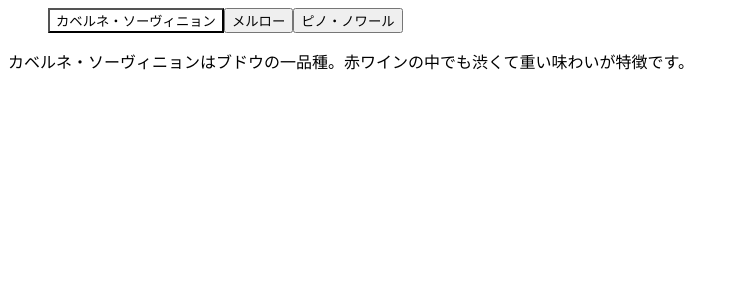
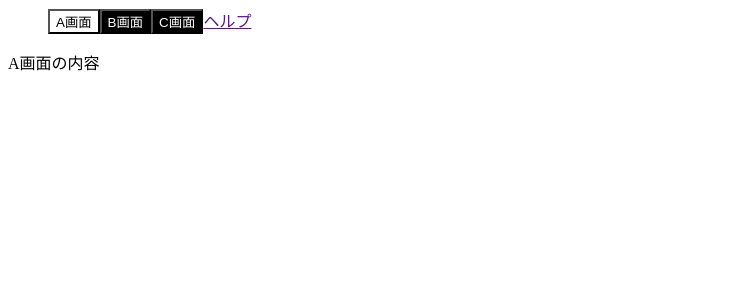
Before and after one commit to ngotokodawari/NativeTab, a React (Create React App) app: page / in a window 1280 px wide. Shown: the top 300 px of the page, without its empty margins (0-738 px from the left). Built offline with nearby package versions, Linux system fonts and the light colour scheme.

Commit message:
非活性タブの色を変更

```diff
--- a/App.tsx
+++ b/App.tsx
@@ -2,12 +2,10 @@ import * as React from 'react';
 import { useState, useCallback } from 'react';
 import './style.css';
 
-
+// 参考URL　https://ics.media/entry/17109/
 export default function App(props) {
   // クリックしたタブのIDを保持する
-  const [state, setState] = useState({
-    tab: 'panel1',
-  });
+  const [state, setState] = useState({ tab: 'panel1' }); // デフォルト値
   // クリックしたときのイベントハンドラーです。
   const handleClick = (event) => {
     // イベント発生源の要素を取得
@@ -22,17 +20,15 @@ export default function App(props) {
     });
   };
   return (
-
     <div>
       <ul role="tablist">
-
         <button
           role="tab"
           aria-controls="panel1"
           aria-selected={state.tab === 'panel1'}
           onClick={handleClick}
         >
-            カベルネ・ソーヴィニョン
+          A画面
         </button>
 
         <button
@@ -41,7 +37,7 @@ export default function App(props) {
           aria-selected={state.tab === 'panel2'}
           onClick={handleClick}
         >
-            メルロー
+          B画面
         </button>
 
         <button
@@ -50,18 +46,18 @@ export default function App(props) {
           aria-selected={state.tab === 'panel3'}
           onClick={handleClick}
         >
-            ピノ・ノワール
+          C画面
         </button>
-
+        <a href="">ヘルプ</a>
       </ul>
       <div role="tabpanel" id="panel1" aria-hidden={state.tab !== 'panel1'}>
-        カベルネ・ソーヴィニョンはブドウの一品種。赤ワインの中でも渋くて重い味わいが特徴です。
+        A画面の内容
       </div>
       <div role="tabpanel" id="panel2" aria-hidden={state.tab !== 'panel2'}>
-        メルローはブドウの一品種。味はカベルネ・ソーヴィニョンほど酸味やタンニンは強くなく、芳醇でまろやかで繊細な味わいです。
+        B画面の内容
       </div>
       <div role="tabpanel" id="panel3" aria-hidden={state.tab !== 'panel3'}>
-        ピノ・ノワールはブドウの一品種。カベルネ・ソーヴィニョンと対照的で比較的軽口な味わいです。
+        C画面の内容
       </div>
     </div>
   );
--- a/style.css
+++ b/style.css
@@ -15,3 +15,7 @@ p {
   background-color: white;
   color: black;
 }
+[aria-selected="false"] {
+  background-color: black;
+  color: white;
+}
```
Lines whose indentation alone changed are shown as unchanged.
